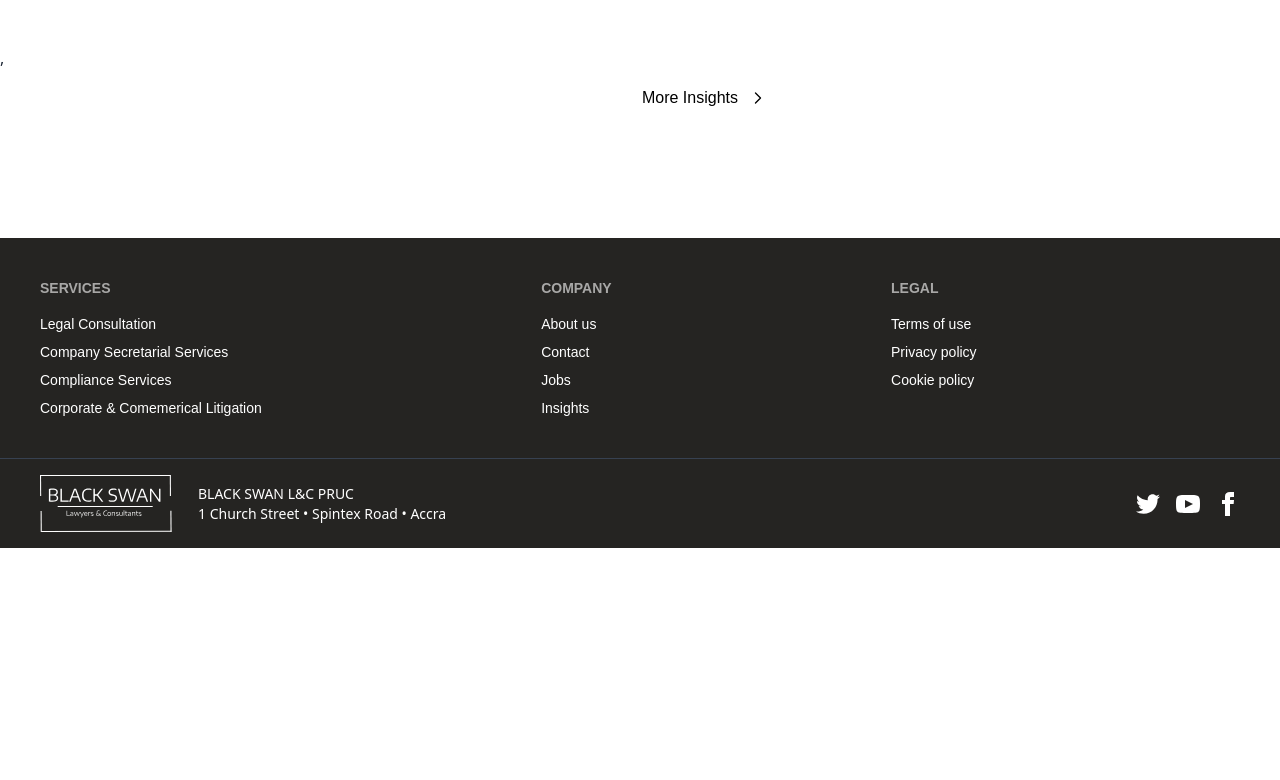
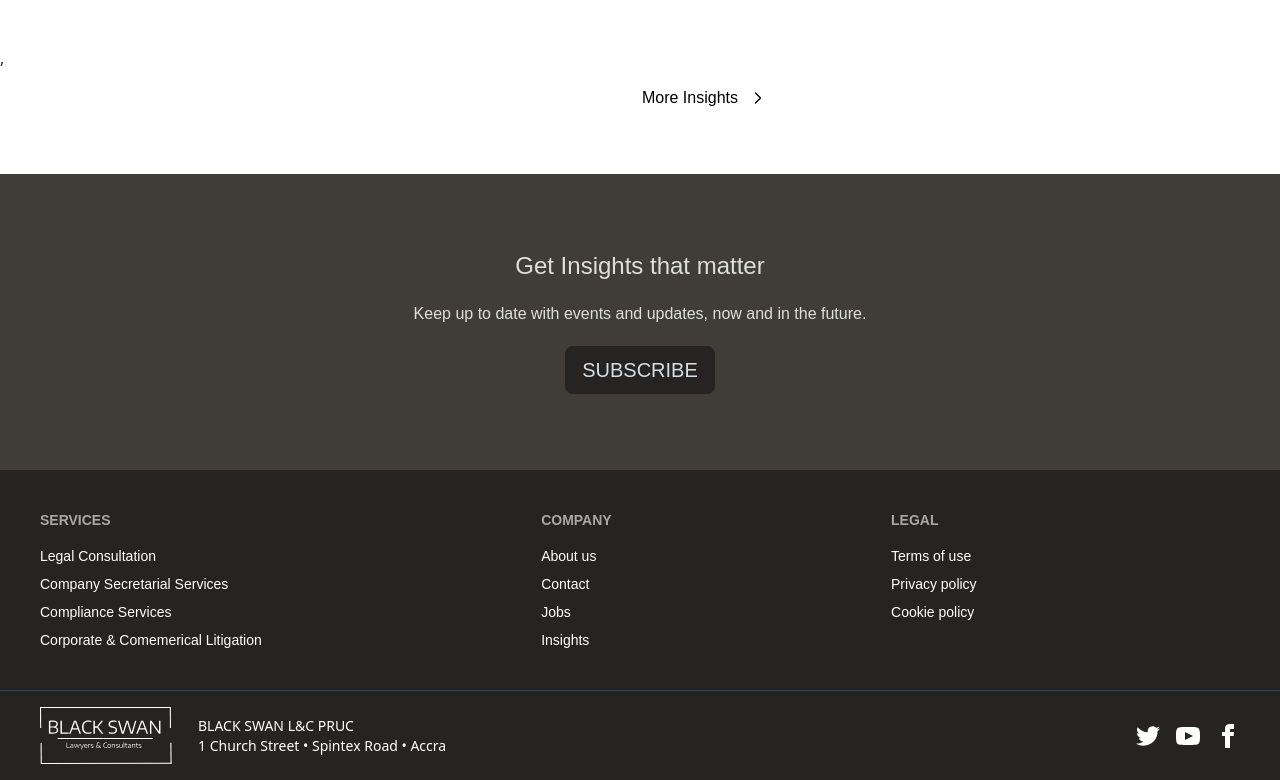
Before and after one commit to worldbeater2/blackswan, a React (Vite) app: page / in a window 1280 px wide. Shown: the part 2550-3330 px from the top of the page. Before the commit the page ends 3098 px from the top, so only its background shows below. Built offline with nearby package versions, Linux system fonts and the light colour scheme; a web font is replaced by a local one.

Commit message:
added subscribe to insights

```diff
--- a/src/pages/Homepage.jsx
+++ b/src/pages/Homepage.jsx
@@ -178,15 +178,19 @@ const Homepage = () => {
         </div>
 
   </div>,
-      <div className="ml-16 container text-justify mx-auto mb-32 font-navFont mt-4">
+      <div className="ml-16 container text-justify mx-auto mb-16 font-navFont mt-4">
     <div className="flex justify-center "><div className="flex text-black  px-9 duration-150 hover:animate-bounce  hover:border-b-2 hover:border-blue-950 hover:cursor-pointer border-black block">
 More Insights <svg className="w-4 ml-3" dataSlot="icon" fill="none" strokeWidth={2} stroke="currentColor" viewBox="0 0 24 24" xmlns="http://www.w3.org/2000/svg" aria-hidden="true">
   <path strokeLinecap="round" strokeLinejoin="round" d="m8.25 4.5 7.5 7.5-7.5 7.5" />
 </svg></div>
    </div>
-
   </div>
   </section>,
+  <div className="w-screen  mx-auto text-center font-navFont bg-swanslightblack p-14 font-light tracking-normal text-swanash">
+   <div className="text-2xl mt-5 mb-5">Get Insights that matter</div>
+   <div  className="mb-5 ">Keep up to date with events and updates, now and in the future.</div>
+   <button className="btn btn-neutral font-light bg-swanblack text-xl border-swanblack mb-5 ">SUBSCRIBE</button>
+  </div>,
     <Footer />
   ];
 };
```
